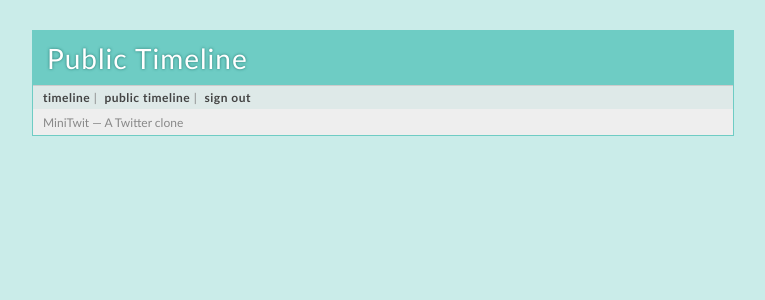
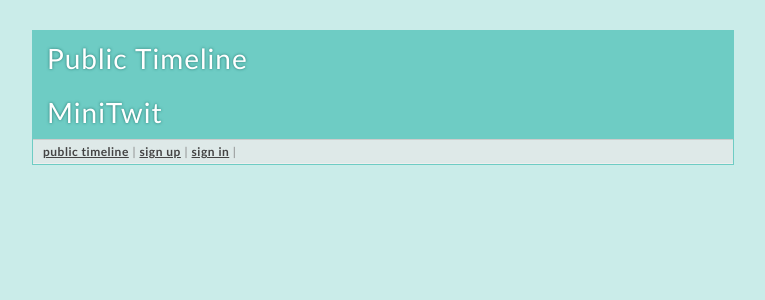
Before and after one commit to simonskodt/itu-minitwit, a React (Create React App) app in the folder MiniTwit.Web/: page / in a window 1280 px wide. Shown: the top 300 px of the page, without its empty margins (257-1022 px from the left). Built offline with nearby package versions, Linux system fonts and the light colour scheme.

Commit message:
feat(component): add central layout

```diff
--- a/MiniTwit.Web/src/pages/Layout.tsx
+++ b/MiniTwit.Web/src/pages/Layout.tsx
@@ -1,5 +1,6 @@
 import React, { Component } from 'react';
 import './Layout.css';
+import Menu from './Menu';
 
 class Layout extends Component {
     constructor(props: any) {
@@ -8,15 +9,9 @@
 
     render() {
         return (
-            <div>
-                    <div className="navigation">
-                        <a>timeline</a> | &nbsp;
-                        <a>public timeline</a> | &nbsp;
-                        <a>sign out</a>
-                    </div>
-                <div className="footer">
-                    MiniTwit &mdash; A Twitter clone
-                </div>
+            <div className="layout">
+                <h1>MiniTwit</h1>
+                <Menu />
             </div>
         );
     }
```
